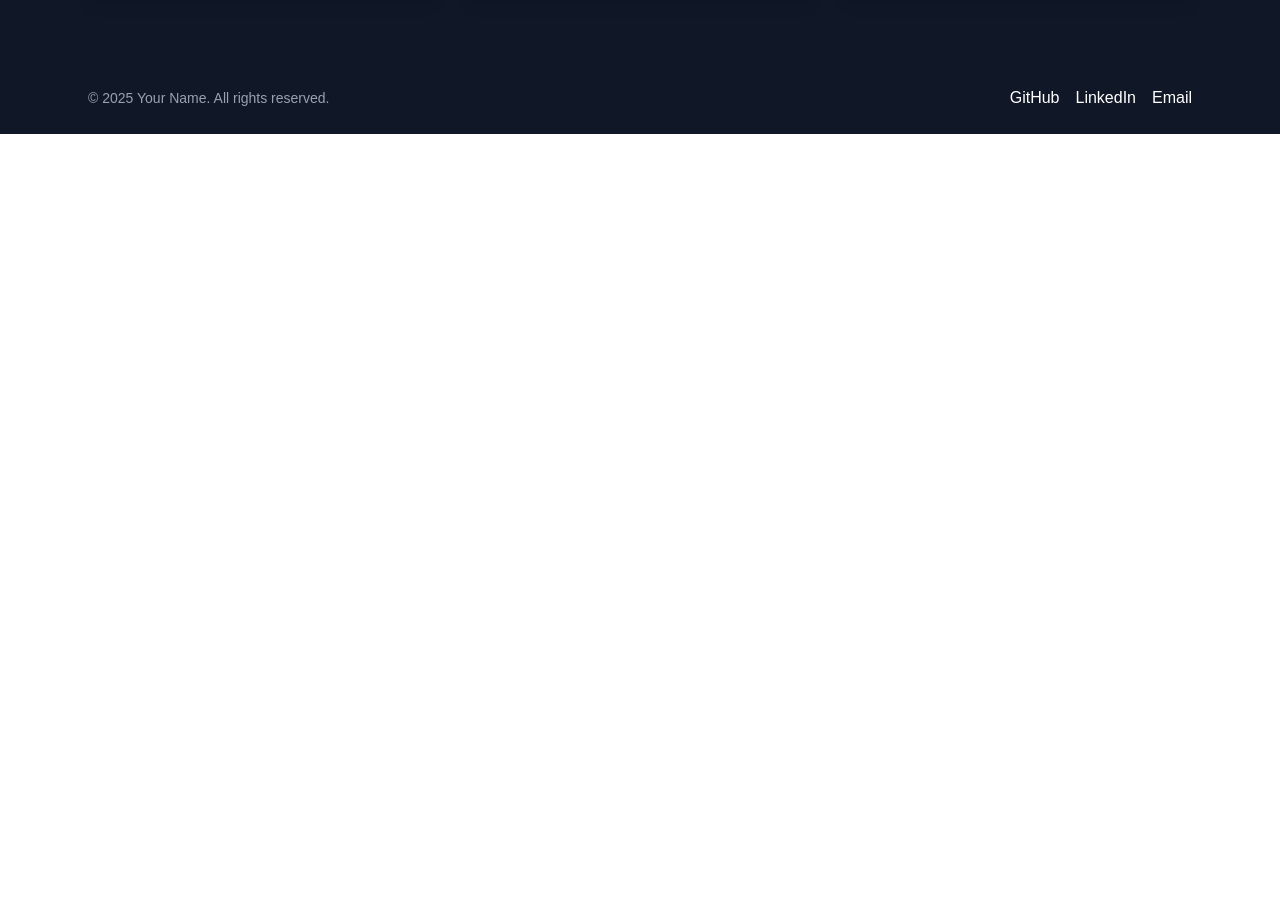
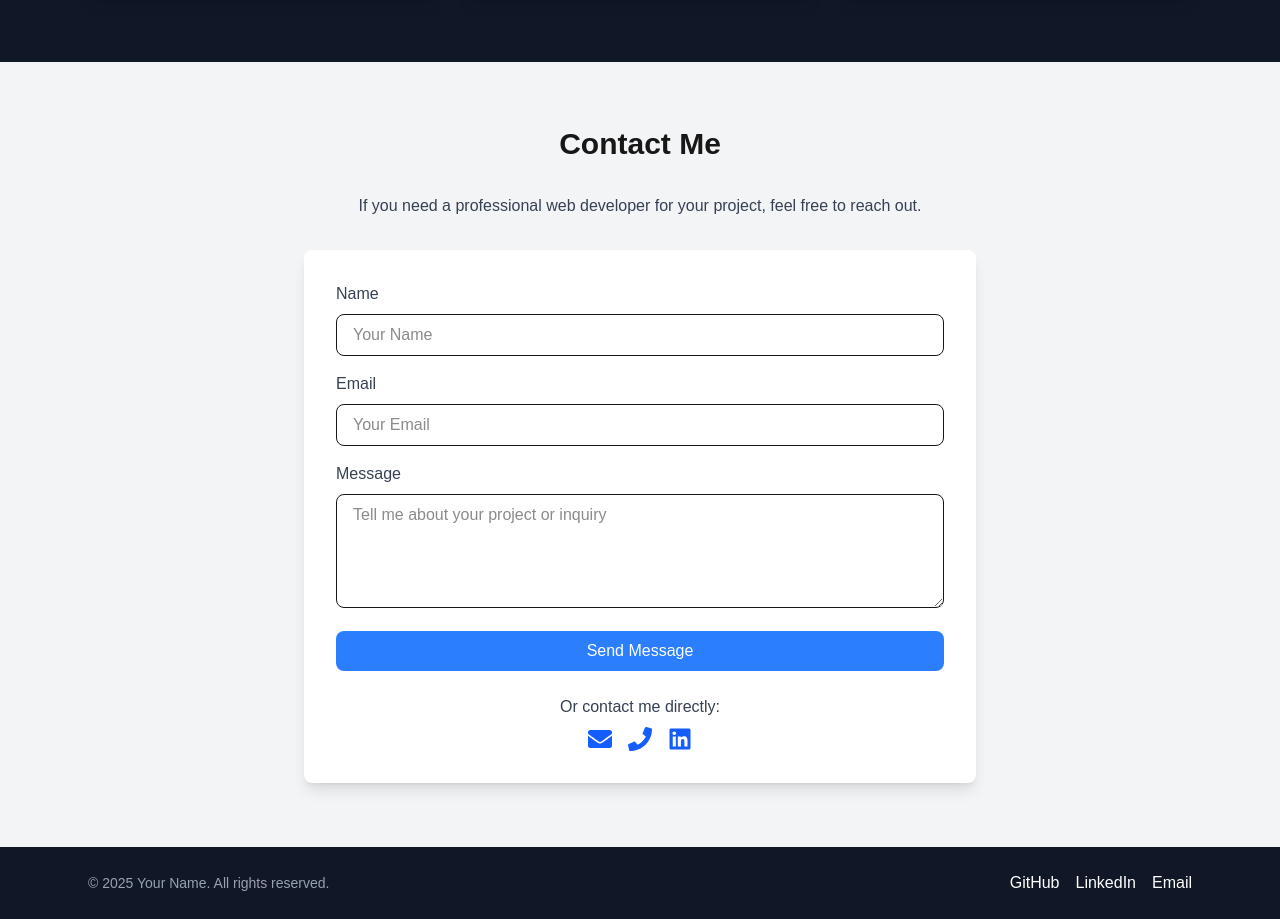
Before and after one commit to dwikiputra18/portfolio, a Next.js app: page / in a window 1280 px wide. Shown: the part 2240-3159 px from the top of the page. Before the commit the page ends 2374 px from the top, so only its background shows below. Built offline with nearby package versions, Linux system fonts and the light colour scheme.

Commit message:
tambah contact.js

```diff
--- /dev/null
+++ b/app/components/Contact.js
@@ -0,0 +1,73 @@
+"use client";
+import { FaEnvelope, FaPhone, FaLinkedin } from 'react-icons/fa';
+
+const Contact = () => {
+  const handleSubmit = (e) => {
+    e.preventDefault();
+    const email = 'dwikiputra1894@gmail.com';
+    const subject = encodeURIComponent('Contact Inquiry');
+    const body = encodeURIComponent('Hello, I would like to inquire about...');
+    window.location.href = `mailto:${email}?subject=${subject}&body=${body}`;
+  };
+
+  return (
+    <section id="contact" className="py-16 bg-gray-100">
+      <div className="container mx-auto px-4">
+        <h2 className="text-3xl font-bold text-center mb-8">Contact Me</h2>
+        <p className="text-center text-gray-700 mb-8">
+          If you need a professional web developer for your project, feel free to reach out.
+        </p>
+        <div className="max-w-2xl mx-auto bg-white p-8 rounded-lg shadow-lg">
+          <form onSubmit={handleSubmit}>
+            <div className="mb-4">
+              <label className="block text-gray-700 font-medium mb-2">Name</label>
+              <input
+                type="text"
+                className="w-full px-4 py-2 border rounded-lg focus:outline-none focus:ring-2 focus:ring-blue-500"
+                placeholder="Your Name"
+              />
+            </div>
+            <div className="mb-4">
+              <label className="block text-gray-700 font-medium mb-2">Email</label>
+              <input
+                type="email"
+                className="w-full px-4 py-2 border rounded-lg focus:outline-none focus:ring-2 focus:ring-blue-500"
+                placeholder="Your Email"
+              />
+            </div>
+            <div className="mb-4">
+              <label className="block text-gray-700 font-medium mb-2">Message</label>
+              <textarea
+                className="w-full px-4 py-2 border rounded-lg focus:outline-none focus:ring-2 focus:ring-blue-500"
+                placeholder="Tell me about your project or inquiry"
+                rows="4"
+              ></textarea>
+            </div>
+            <button
+              type="submit"
+              className="w-full bg-blue-500 text-white py-2 px-4 rounded-lg hover:bg-blue-600 transition duration-300"
+            >
+              Send Message
+            </button>
+          </form>
+          <div className="mt-6 text-center">
+            <p className="text-gray-700">Or contact me directly:</p>
+            <div className="flex justify-center gap-4 mt-2">
+              <a href="mailto:dwikiputra1894@gmail.com" className="text-blue-600 text-2xl">
+                <FaEnvelope />
+              </a>
+              <a href="tel:+1234567890" className="text-blue-600 text-2xl">
+                <FaPhone />
+              </a>
+              <a href="https://linkedin.com/in/yourprofile" target="_blank" rel="noopener noreferrer" className="text-blue-600 text-2xl">
+                <FaLinkedin />
+              </a>
+            </div>
+          </div>
+        </div>
+      </div>
+    </section>
+  );
+};
+
+export default Contact;
--- a/app/page.js
+++ b/app/page.js
@@ -1,5 +1,6 @@
 import Projects from "./components/Projects";
 import About from "./components/About";
+import Contact from "./components/Contact";
 
 export default function Home() {
   return (
@@ -26,6 +27,8 @@ export default function Home() {
       <About />
       {/* Project Section */}
       <Projects />
+      {/* Contact Section */}
+      <Contact />
     </main>
   );
 }
--- a/package.json
+++ b/package.json
@@ -9,11 +9,12 @@
     "lint": "next lint"
   },
   "dependencies": {
-    "framer-motion": "^12.5.0",
+    "framer-motion": "^12.6.0",
     "lucide-react": "^0.483.0",
     "next": "15.2.3",
     "react": "^19.0.0",
-    "react-dom": "^19.0.0"
+    "react-dom": "^19.0.0",
+    "react-icons": "^5.5.0"
   },
   "devDependencies": {
     "@eslint/eslintrc": "^3",
```
Also changed, not shown: 1 other file (tests, documents, lock files or other folders).
